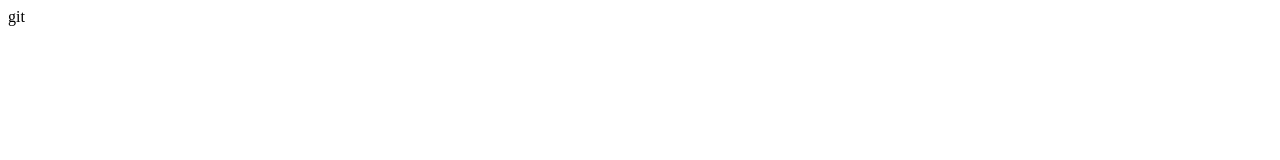
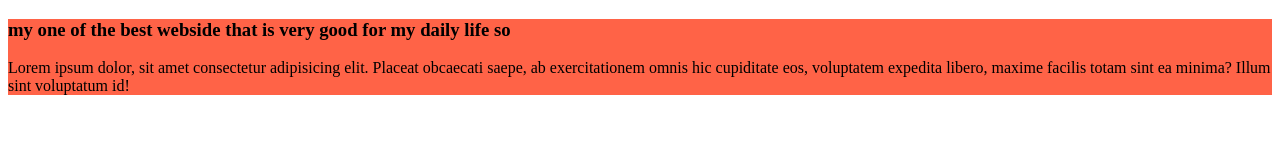
Before and after one commit to Mugdho202963/my-best-webside, a plain HTML site: page index.html in a window 1280 px wide. Drawn offline with Linux system fonts and the light colour scheme.

Commit message:
added the first blog

```diff
--- /dev/null
+++ b/blog.css
@@ -0,0 +1,3 @@
+div{
+    background-color: tomato;
+}
--- a/index.html
+++ b/index.html
@@ -1 +1,17 @@
-git
+<!DOCTYPE html>
+<html lang="en">
+<head>
+    <meta charset="UTF-8">
+    <meta name="viewport" content="width=device-width, initial-scale=1.0">
+    <title>my best website</title>
+    <link rel="stylesheet" href="blog.css">
+
+</head>
+<body><div>    <h3>my one of the best webside that is very good for my daily life so </h3>
+    <p>Lorem ipsum dolor, sit amet consectetur adipisicing elit. Placeat obcaecati saepe, ab exercitationem omnis hic cupiditate eos, voluptatem expedita libero, maxime facilis totam sint ea minima? Illum sint voluptatum id!</p></div>
+
+
+
+
+</body>
+</html>
```
